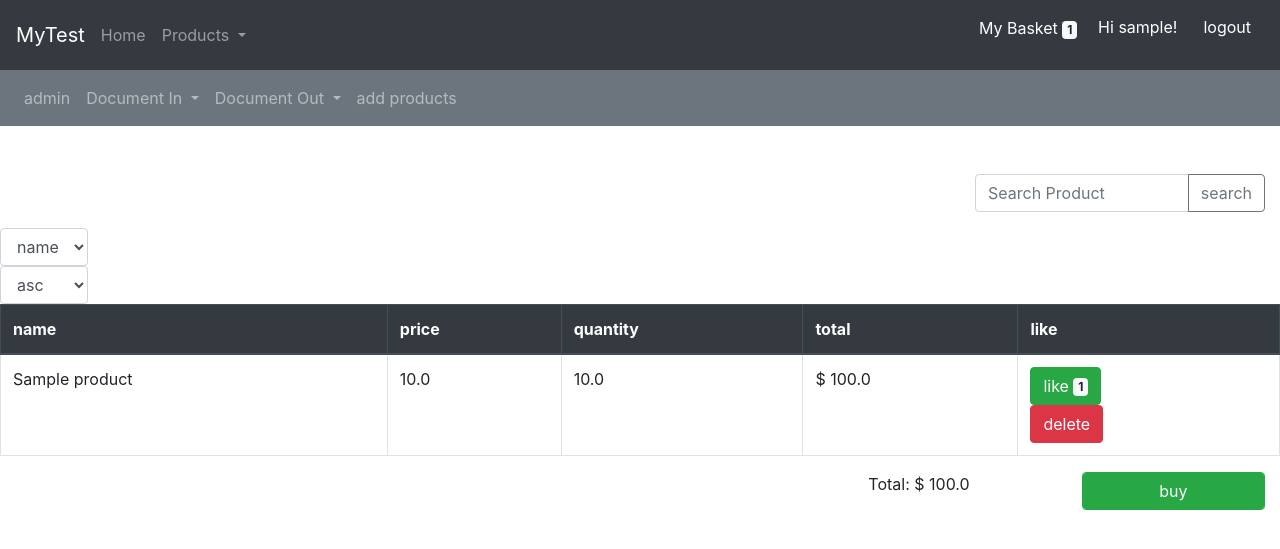
After one commit to hejosadix/django, a Django app: page /store/my-basket in a window 1280 px wide. The commit adds this page. Shown: the top 549 px of the page. Run offline with Django 3.2, Linux system fonts and the light colour scheme; a user stored in the database is signed in; tables that the repository leaves empty hold one stand-in row (values such as "Sample post"); some libraries are stand-ins or nearby versions.

Commit message:
Buy a product. Liking a product

```diff
--- /dev/null
+++ b/store/templatetags/basket.py
@@ -0,0 +1,17 @@
+from django import template
+from django.db import models
+from store.models import tempCar
+from django.contrib.auth.models import User
+from django.db.models import Count, Case, When, IntegerField
+register = template.Library()
+
+
+@register.simple_tag
+def basket_count(request):
+    r = ""
+    if request.user.is_authenticated:
+        __basket = tempCar.objects.filter(user = request.user)
+        r = str(__basket.count())
+        if r == "0":
+            r=""
+    return r
--- /dev/null
+++ b/store/templatetags/table.py
@@ -0,0 +1,33 @@
+from django import template
+from store.models import DocumentsDetails
+from django.db.models import Count, Case, When, IntegerField, Sum
+register = template.Library()
+
+#@register.assignment_tag
+@register.simple_tag
+def url_replace(request, field, value):
+    dict_ = request.GET.copy()
+    dict_[field] = value
+    return dict_.urlencode()
+
+@register.simple_tag
+def select_option(request, strKey, strValue):
+    result = ""
+    if strKey in request.GET:
+        if request.GET.get(strKey,'') == strValue:
+            result = "selected"
+    return result
+
+
+@register.simple_tag
+def get_stock(id):
+    r = 0.0
+    dd = DocumentsDetails.objects.filter(products__pk=id)
+    if dd.exists():
+        decSum = dd.filter(type='in').aggregate(Sum('quantity'))['quantity__sum']
+        decRes = 0
+        if dd.filter(type='out').exists():
+            decRes = dd.filter(type='out').aggregate(Sum('quantity'))['quantity__sum']
+        r = float(decSum) - float(decRes)
+
+    return str(r)
--- a/store/urls.py
+++ b/store/urls.py
@@ -6,4 +6,7 @@ urlpatterns = [
     path('document-<typeDoc>-add/<int:id>/', views.document_add,name='document_add'),
     path(r'document-<typeDoc>', views.document,name='document'),
     path(r'product-add/<int:id>/', views.products_add,name='products_add'),
+    path(r'products', views.products, name='products'),
+    path(r'my-basket', views.my_basket, name='my_basket'),
+
 ]
--- a/store/views.py
+++ b/store/views.py
@@ -6,6 +6,8 @@ from django.core.paginator import Paginator, EmptyPage, PageNotAnInteger
 from django.contrib import messages
 from django.urls import reverse
 from django.contrib.auth.decorators import permission_required,login_required,user_passes_test
+from django.db.models import Count, Case, When, IntegerField, FloatField, F, Sum
+from django.db.models.functions import Cast
 
 @user_passes_test(lambda u: u.is_superuser)
 def document_add(request, typeDoc, id):
@@ -132,3 +134,132 @@ def products_add(request, id):
         logDocuments = paginator.page(paginator.num_pages)
 
     return render(request, 'store/productsadd.html', {'form': form, 'logDocuments': logDocuments })
+def products(request):
+    product_list = None
+    if request.method == 'POST':
+        if 'btnLikes' in request.POST:
+            if request.user.is_authenticated:
+                __user =request.user
+                __strID = request.POST.get("id",'0')
+                __product = Products.objects.get(pk= int(__strID))
+                pl = ProductsLikes(user=__user, products = __product)
+                pl.save()
+            else:
+                messages.info(request, 'logging before you like any of our products')
+        if 'btnAddtoBasket' in request.POST:
+            if request.user.is_authenticated:
+                __user =request.user
+                __strID = request.POST.get("id",'0')
+                __product = Products.objects.get(pk= int(__strID))
+                __quantity =  request.POST.get("quantity",'0')
+                if not __quantity == "0":
+                    _tmpc = tempCar.objects.filter(user=__user, products = __product)
+                    if not _tmpc.exists():
+                        pl = tempCar(user=__user, products = __product, quantity = __quantity)
+                        pl.save()
+                    else:
+                        for t in _tmpc:
+                            t.quantity = t.quantity + float(__quantity)
+                            t.save()
+                else:
+                    messages.info(request, 'add quantity')
+
+            else:
+                messages.info(request, 'logging before add to basket')
+
+
+    #    product_list = Products.objects.filter(description__contains = __strFilter)
+    #else:
+    #    product_list = Products.objects.all()
+    __strFilter = request.GET.get('search', '')
+    __strsortby = request.GET.get('sortby', '')
+    __strdir = request.GET.get('dir', '')
+    product_list = Products.objects.annotate(likes = Count('productslikes')).filter(name__contains = __strFilter)
+    #product_list = product_list.annotate(stock = Sum(F("documentsdetails__quantity")))
+    #product_list = product_list
+    if __strsortby == 'name':
+        if __strdir == "desc":
+            __strsortby = "-" + __strsortby
+        product_list = Products.objects.annotate(likes = Count('productslikes')).filter(name__contains = __strFilter).order_by(__strsortby)
+    if __strsortby == 'likes':
+        if __strdir == "desc":
+            __strsortby = "-" + __strsortby
+
+        product_list = Products.objects.annotate(likes = Count('productslikes')).filter(name__contains = __strFilter).order_by(__strsortby)
+
+    page = request.GET.get('page', 1)
+
+    paginator = Paginator(product_list, 10)
+    try:
+        products = paginator.page(page)
+    except PageNotAnInteger:
+        products = paginator.page(1)
+    except EmptyPage:
+        products = paginator.page(paginator.num_pages)
+
+    return render(request, 'store/products.html', { 'products': products })
+
+@login_required
+def my_basket(request):
+    __user = request.user
+    __strFilter = request.GET.get('search', '')
+    __strsortby = request.GET.get('sortby', '')
+    __strdir = request.GET.get('dir', '')
+    if request.method == 'POST':
+        if 'btnLikes' in request.POST:
+            __strID = request.POST.get("id",'0')
+            __product = Products.objects.get(pk= int(__strID))
+            pl = ProductsLikes(user=__user, products = __product)
+            pl.save()
+        elif 'btnDelete' in request.POST:
+            __strID = request.POST.get("id",'0')
+            tmpc = tempCar.objects.get(pk = int(__strID))
+            tmpc.delete()
+        elif 'btnProcessCar' in request.POST:
+            doc = Documents(user = __user, description = "online sell", type = 'out', subType = "sell" )
+            doc.save()
+            tcs =  tempCar.objects.filter(user = __user)
+            for tc in tcs:
+                dd = DocumentsDetails()
+                dd.type = "out"
+                dd.price = tc.products.price
+                dd.quantity = tc.quantity
+                dd.documents = doc
+                dd.user = request.user
+                dd.products = tc.products
+                dd.save()
+
+            tmpc = tempCar.objects.filter(user = __user)
+            for t in tmpc:
+                tt = tempCar.objects.get(pk = t.pk)
+                tt.delete()
+
+
+
+    car_list = tempCar.objects.annotate(likes = Count('products__productslikes'), cost = Cast(F('quantity') * F('products__price'), FloatField())).filter(user= __user, products__name__contains = __strFilter)
+
+    if __strsortby == 'name':
+        __strsortby = 'products__name'
+        if __strdir == "desc":
+            __strsortby = "-" + __strsortby
+        car_list = tempCar.objects.annotate(likes = Count('products__productslikes'), cost = Cast(F('quantity') * F('products__price'), FloatField())).filter(user= __user,products__name__contains = __strFilter).order_by(__strsortby)
+    if __strsortby == 'likes':
+        if __strdir == "desc":
+            __strsortby = "-" + __strsortby
+
+        car_list = tempCar.objects.annotate(likes = Count('products__productslikes'), cost = Cast(F('quantity') * F('products__price'), FloatField())).filter(user= __user, products__name__contains = __strFilter).order_by(__strsortby)
+
+
+    page = request.GET.get('page', 1)
+    total = car_list.aggregate(Sum('cost'))['cost__sum']
+    if total is None:
+        total = 0.0
+    paginator = Paginator(car_list, 10)
+    try:
+        products = paginator.page(page)
+    except PageNotAnInteger:
+        products = paginator.page(1)
+    except EmptyPage:
+        products = paginator.page(paginator.num_pages)
+
+    return render(request, 'store/mybasket.html', { 'products': products , 'total': total })
--- a/templates/navs/admin_store_nav.html
+++ b/templates/navs/admin_store_nav.html
@@ -2,7 +2,6 @@
     <div class="navbar-nav-scroll">
         <ul class="navbar-nav bd-navbar-nav flex-row">
             <li class="nav-item">
-
                 <a class="nav-link {% if  request.resolver_match.url_name == 'home' %} active {% endif %}"
                     href="/">admin</a>
             </li>
--- a/templates/navs/main_nav_store.html
+++ b/templates/navs/main_nav_store.html
@@ -1,3 +1,4 @@
+{% load basket %}
 <header class="navbar navbar-expand navbar-dark bg-dark bflex-column flex-md-row bd-navbar">
     <a class="navbar-brand mr-0 mr-md-2" href="/" aria-label="Bootstrap">
         MyTest
@@ -9,8 +10,25 @@
                 <a class="nav-link {% if  request.resolver_match.url_name == 'home' %} active {% endif %}"
                     href="/">Home</a>
             </li>
+
+            <li class="nav-item dropdown  {% if  request.resolver_match.url_name == 'products' %} active {% endif %}">
+                <a class="nav-link dropdown-toggle" href="#" id="navbarDropdownMenuLink" data-toggle="dropdown"
+                    aria-haspopup="true" aria-expanded="false">
+                    Products
+                </a>
+                <div class="dropdown-menu" aria-labelledby="navbarDropdownMenuLink">
+                    <a class="dropdown-item  {% if  request.resolver_match.url_name == 'products' %} active {% endif %}"
+                        href="{% url 'store:products'  %}">All</a>
+                </div>
+            </li>
     </div>
     <ul class="navbar-nav flex-row ml-md-auto d-none d-md-flex">
+        <li class="nav-item {% if  request.resolver_match.url_name == 'my_basket' %} active {% endif %} ">
+            <a href="{% url 'store:my_basket'  %}" class="nav-link">My Basket
+                <span class="badge badge-light">{% basket_count request %}</span>
+            </a>
+
+        </li>
 
         {% if user.is_authenticated %}
         <li class="nav-item ">
--- /dev/null
+++ b/templates/store/mybasket.html
@@ -0,0 +1,136 @@
+{% extends 'bases/base_store.html' %}
+{% load table %}
+{% block content%}
+<div class="row">
+    <div class="col-sm">
+        {% for key, value in request.GET.items %}
+        &{{key}}={{value}}
+        {% endfor %}
+    </div>
+    <div class="col-sm"></div>
+
+    <div class="col-sm"></div>
+
+    <div class="col-sm"></div>
+</div>
+<div class="row">
+    <div class="col-sm"></div>
+    <div class="col-sm"></div>
+
+    <div class="col-sm"></div>
+
+    <div class="col-sm">
+        <form action="" method="GET" action="">
+            <div class="input-group mb-3">
+
+                <input type="text" class="form-control" name="search" id="search" placeholder="Search Product"
+                    aria-label="" aria-describedby="basic-addon2">
+                <div class="input-group-append">
+                    <button class="btn btn-outline-secondary" type="submit">search</button>
+                </div>
+
+            </div>
+        </form>
+    </div>
+</div>
+<div class="row">
+    <form action="" method="GET">
+        <select class="form-control" onchange="this.form.submit()" name="sortby" id="sortby">
+            <option value="name" {% select_option request 'sortby' 'name' %}>name</option>
+            <option value="likes" {% select_option request 'sortby' 'likes' %}>likes</option>
+        </select>
+        <select class="form-control" onchange="this.form.submit()" name="dir" id="dir">
+            <option value="asc" {% select_option request 'dir' 'asc' %}>asc</option>
+            <option value="desc" {% select_option request 'dir' 'desc' %}>desc</option>
+        </select>
+        {% for key, value in request.GET.items %}
+        {% if key == 'search' %}
+        <input type="hidden" name="{{key}}" value="{{value}}">
+        {%endif%}
+
+        {% endfor %}
+    </form>
+    <table class="table table-bordered table-responsibe">
+        <thead class="thead-dark">
+            <tr>
+                <th>name </th>
+                <th>price </th>
+                <th>quantity </th>
+                <th>total </th>
+                <th>like </th>
+            </tr>
+        </thead>
+        <tbody>
+            {% for product in products %}
+            <tr>
+                <td>{{ product.products.name }}</td>
+                <td>{{ product.products.price }}</td>
+                <td>{{ product.quantity }}</td>
+                <td>$ {{ product.cost }}</td>
+                <td>
+                    <form method="POST" action="">
+                        {% csrf_token %}
+                        <input type="hidden" name="id" value="{{ product.products.id }}" />
+                        <button name="btnLikes" class="btn btn-success" name="like" type="submit">
+                            like
+                            <span class="badge badge-light">{{ product.likes }}</span>
+                        </button>
+                    </form>
+                    <form method="POST" action="">
+                        {% csrf_token %}
+                        <input type="hidden" name="id" value="{{ product.id }}" />
+                        <button name="btnDelete" class="btn btn-danger" name="like" type="submit">
+                            delete
+
+                        </button>
+                    </form>
+                </td>
+
+            </tr>
+            {% endfor %}
+        </tbody>
+    </table>
+
+    {% if products.has_other_pages %}
+    <ul class="pagination">
+        {% if products.has_previous %}
+        <li><a href="?{% url_replace request 'page' products.previous_page_number %}">&laquo;</a></li>
+        {% else %}
+        <li class="disabled"><span>&laquo;</span></li>
+        {% endif %}
+        {% for i in products.paginator.page_range %}
+        {% if products.number == i %}
+        <li class="active"><span>{{ i }} <span class="sr-only">(current)</span></span></li>
+        {% else %}
+        <li><a href="?{% url_replace request 'page' i %}">{{ i }}</a></li>
+        {% endif %}
+        {% endfor %}
+        {% if products.has_next %}
+        <li><a href="?{% url_replace request 'page' products.next_page_number %}">&raquo;</a></li>
+        {% else %}
+        <li class="disabled"><span>&raquo;</span></li>
+        {% endif %}
+    </ul>
+    {% endif %}
+</div>
+
+<div class="row">
+    <div class="col-sm"></div>
+    <div class="col-sm"></div>
+    <div class="col-sm"></div>
+
+    <div class="col-sm"></div>
+    <div class="col-sm">
+       Total: $ {{ total }}
+    </div>
+    <div class="col-sm">
+        <form action="" method="post">
+            {% csrf_token %}
+            <button type="submit" class="btn form-control btn-success" name="btnProcessCar">
+                buy
+            </button>
+        </form>
+    </div>
+
+</div>
+{% endblock %}
```
Also changed, not shown: templates/store/products.html (added, +133 -0 lines).
